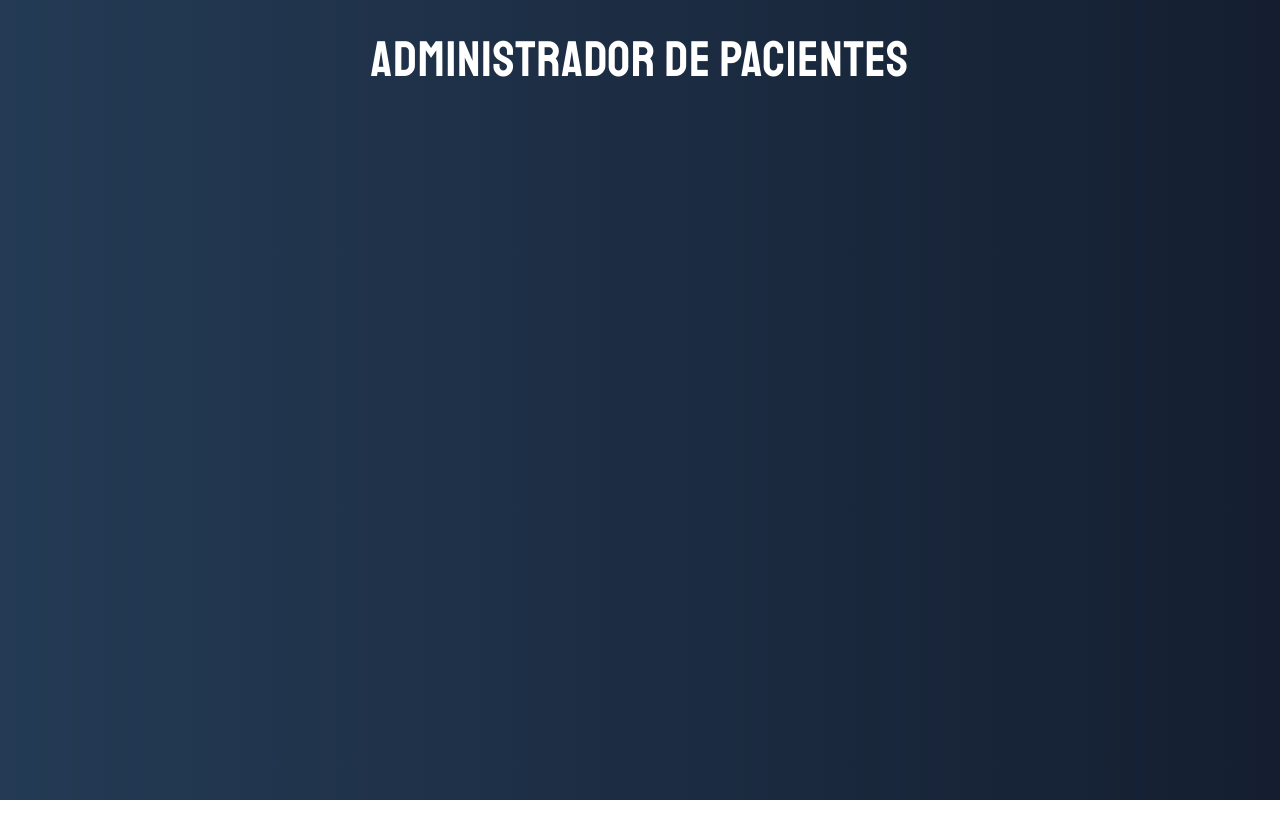
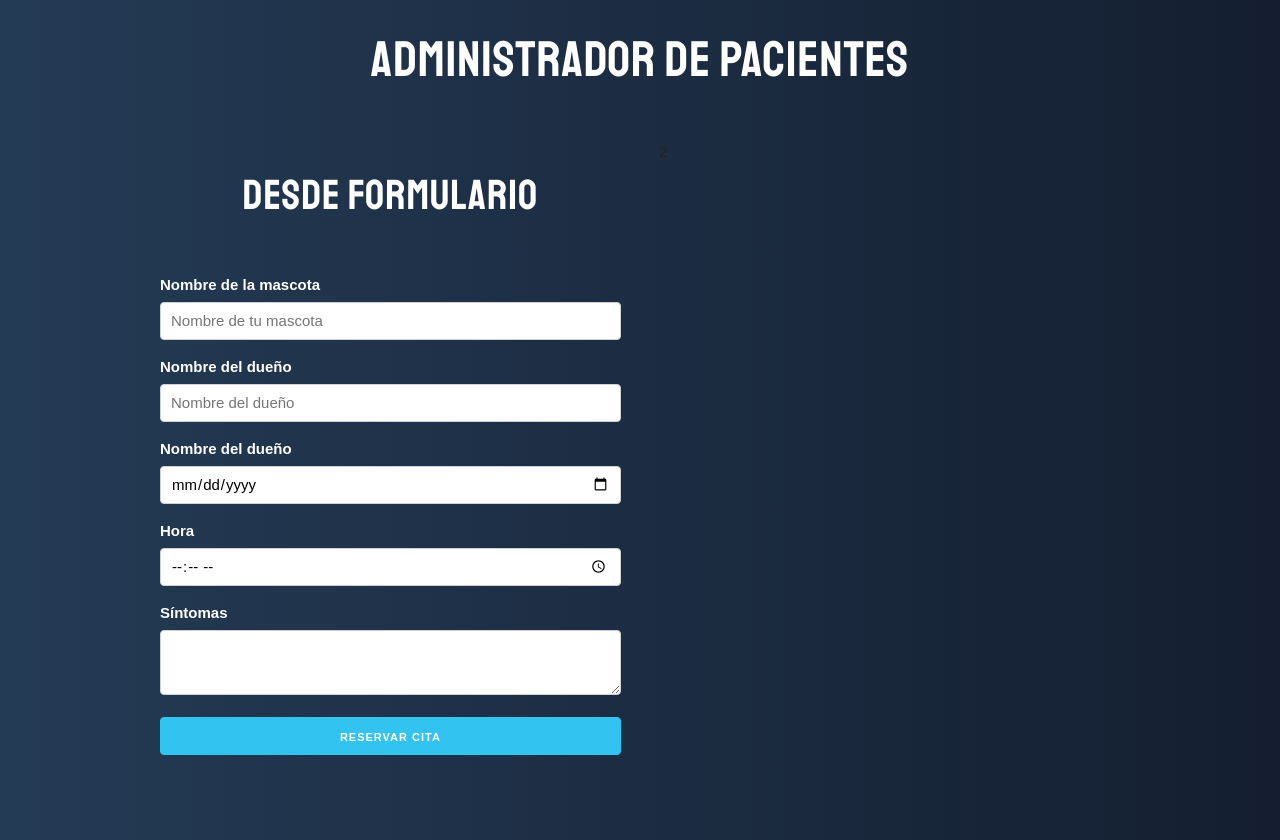
Before and after one commit to richardq26/administrador-citas, a React (Create React App) app: page / in a window 1280 px wide. Before the commit the page ends 800 px from the top, so only its background shows below. Built offline with nearby package versions, Linux system fonts and the light colour scheme.

Commit message:
Agregando formulario

```diff
--- a/src/App.js
+++ b/src/App.js
@@ -1,9 +1,20 @@
+import { Formulario } from './components/Formulario';
 import logo from './logo.svg';
 
 function App() {
   return (
     <>
       <h1>Administrador de pacientes</h1>
+      <div className="container">
+        <div className="row">
+          <div className="one-half column">
+              <Formulario />
+          </div>
+          <div className="one-half column">
+              2
+          </div>
+        </div>
+      </div>
     </>
   );
 }
--- /dev/null
+++ b/src/components/Formulario.js
@@ -0,0 +1,28 @@
+import React from 'react'
+
+export const Formulario = () => {
+    return (
+        <>
+            <h2>Desde formulario</h2>
+
+            <form>
+                <label htmlFor="nombremascota">Nombre de la mascota</label>
+                <input type="text" id="nombremascota" name="mascota" className="u-full-width" placeholder="Nombre de tu mascota"/>
+
+                <label htmlFor="nombredueño">Nombre del dueño</label>
+                <input type="text" id="nombredueño" name="propietario" className="u-full-width" placeholder="Nombre del dueño"/>
+
+                <label htmlFor="fecha">Nombre del dueño</label>
+                <input type="date" id="fecha" name="fecha" className="u-full-width"/>
+
+                <label htmlFor="time">Hora</label>
+                <input type="time" id="time" name="time" className="u-full-width"/>
+
+                <label htmlFor="sintomas">Síntomas</label>
+                <textarea name="sintomas" id="sintomas" cols="30" rows="10" className="u-full-width"></textarea>
+
+                <button type="submit" className="u-full-width button-primary">Reservar cita</button>
+            </form>
+        </>
+    )
+}
```
